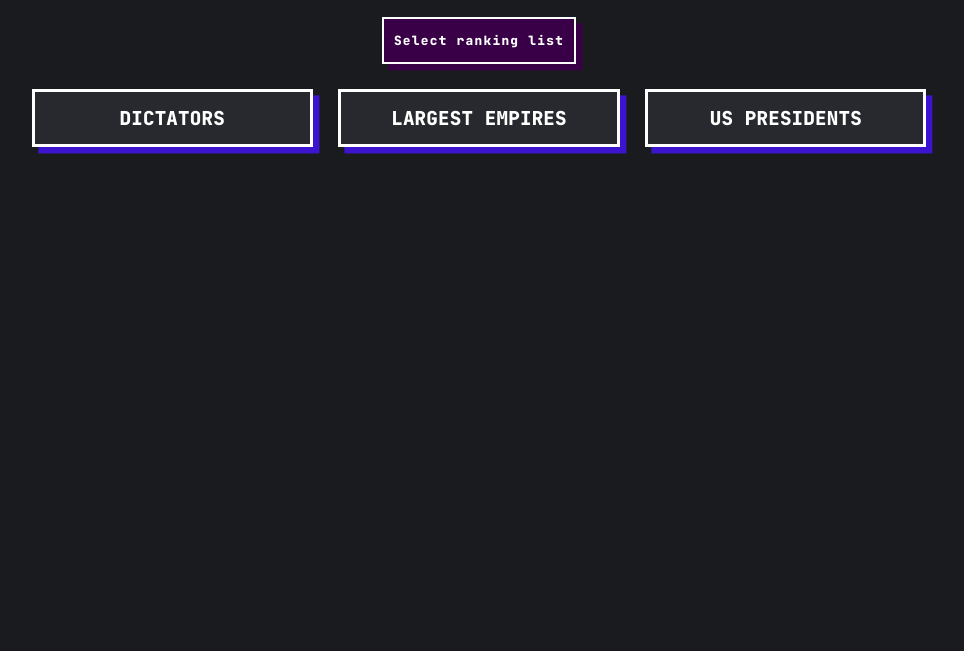
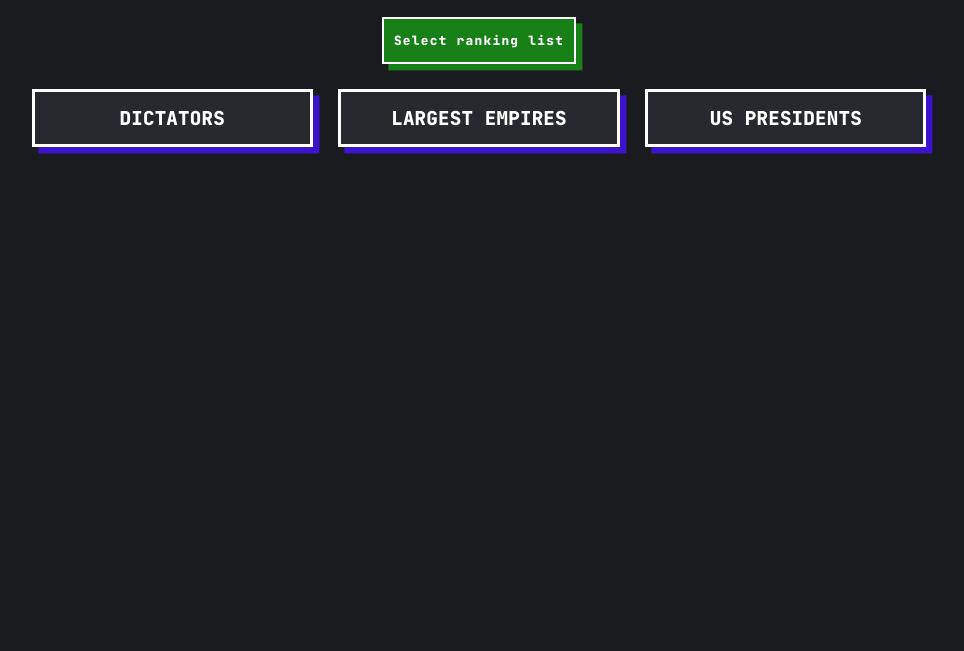
Before and after one commit to IonImpulse/ranking-engine, a plain HTML site: page index.html in a window 1280 px wide. Shown: the part 149-800 px from the top of the page, without its empty margins (161-1125 px from the left). Drawn offline with Linux system fonts and the light colour scheme.

```diff
--- a/css/stylesheet.css
+++ b/css/stylesheet.css
@@ -110,14 +110,14 @@ number-flag {
     /*Button Color & Border*/
     border: .2vmax solid #ffffff ;
     color: #ffffff;
-    background: #390047;
+    background: #178017;
     outline: none;
     /*Position, Display, Size*/
     position: relative;
     display: inline-block;
     padding: 1vmax .75vmax 1vmax;
     width: auto;
-    box-shadow: .5vmax .5vmax #390047;
+    box-shadow: .5vmax .5vmax #178017;
 }
 
 #question-holder {
```
